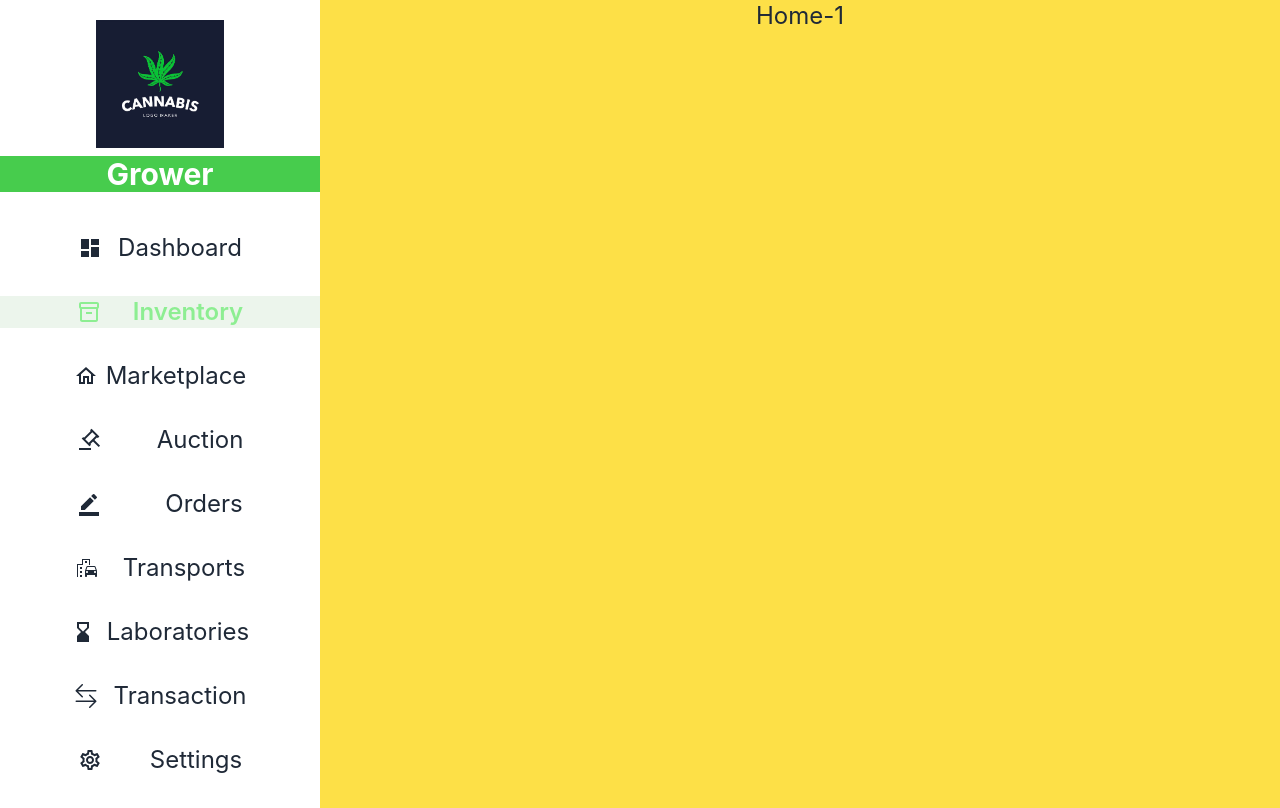
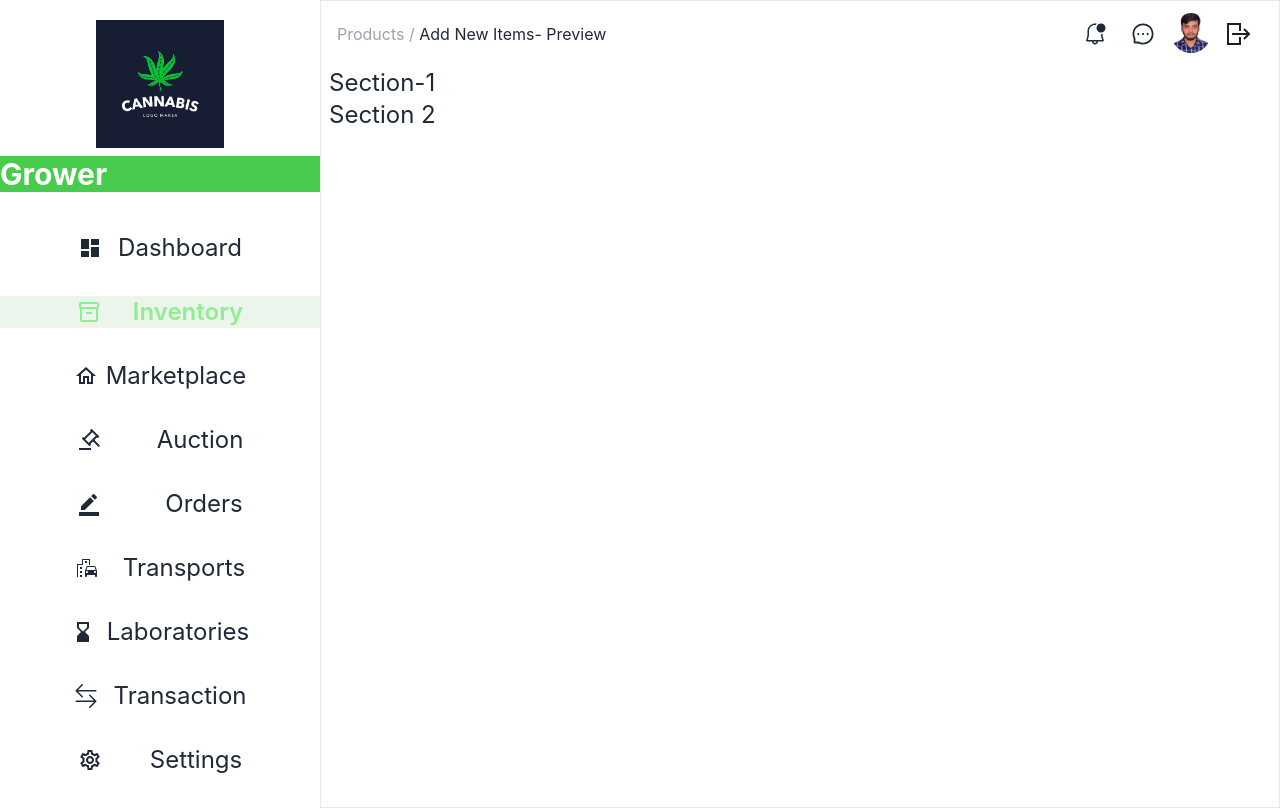
Before and after one commit to BappySheikh1/cannabies-client, a React (Create React App) app: page / in a window 1280 px wide. Built offline with nearby package versions, Linux system fonts and the light colour scheme.

Commit message:
Navbar added

```diff
--- a/src/App.js
+++ b/src/App.js
@@ -3,7 +3,7 @@ import Main from './layout/Main';
 
 function App() {
   return (
-    <div className="App">
+    <div className="">
       <Main />
     </div>
   );
--- /dev/null
+++ b/src/Pages/ComponentHome/Home/Navbar/Navbar.js
@@ -0,0 +1,45 @@
+import React from 'react';
+import { AiOutlineMessage } from 'react-icons/ai';
+import { VscBellDot } from 'react-icons/vsc';
+import { GrLogout } from 'react-icons/gr';
+import img from "../../../../assets/Bappy_Sheikh.jpg"
+
+const Navbar = () => {
+    return (
+        <div>
+            <div className="navbar bg-base-100">
+  <div className="flex-1">
+    <a href='#' className=""><span className='text-gray-400'>Products / </span>
+Add New Items- Preview</a>
+  </div>
+  <div className="flex-none">
+    <div className="dropdown dropdown-end">
+      <label tabIndex={0} className="btn btn-ghost btn-circle">
+      <VscBellDot className='text-2xl'/>
+      </label>
+
+      <label tabIndex={0} className="btn btn-ghost btn-circle">
+      <AiOutlineMessage className='text-2xl'/>
+      </label>
+    </div>
+
+    <div className="dropdown dropdown-end">
+      <label tabIndex={0} className="btn btn-ghost btn-circle avatar">
+        <div className="w-10 rounded-full">
+          <img src={img} alt=''/>
+        </div>
+      </label>
+
+    </div>
+
+    <label tabIndex={0} className="btn btn-ghost btn-circle">
+      <GrLogout className='text-2xl'/>
+      </label>
+
+  </div>
+</div>
+        </div>
+    );
+};
+
+export default Navbar;
--- /dev/null
+++ b/src/Pages/ComponentHome/Home/Section1/Section1.js
@@ -0,0 +1,11 @@
+import React from 'react';
+
+const Section1 = () => {
+    return (
+        <div>
+            <h2 className='text-2xl'> Section-1 </h2>
+        </div>
+    );
+};
+
+export default Section1;
--- /dev/null
+++ b/src/Pages/ComponentHome/Home/Section2/Section2.js
@@ -0,0 +1,11 @@
+import React from 'react';
+
+const Section2 = () => {
+    return (
+        <div>
+            <h2 className="text-2xl">Section 2</h2>
+        </div>
+    );
+};
+
+export default Section2;
--- /dev/null
+++ b/src/Pages/ComponentHome/Home/home.js
@@ -0,0 +1,16 @@
+import React from 'react';
+import Navbar from './Navbar/Navbar';
+import Section1 from './Section1/Section1';
+import Section2 from './Section2/Section2';
+
+const home = () => {
+    return (
+        <div>
+             <Navbar />
+             <Section1 />
+             <Section2 />
+        </div>
+    );
+};
+
+export default home;
--- a/src/layout/Main.js
+++ b/src/layout/Main.js
@@ -1,5 +1,6 @@
 import React from 'react';
 import ComponentSide from '../Pages/ComponentSide/Home'
+import ComponentHome from '../Pages/ComponentHome/Home/home'
 
 const Main = () => {
     return (
@@ -9,8 +10,8 @@ const Main = () => {
                 <ComponentSide />
              </div>
 
-             <div className='col-span-3 bg-yellow-300'>
-                <h2 className="text-2xl">Home-1</h2>
+             <div className='col-span-3 px-2 border'>
+                <ComponentHome />
             </div>
         </div>
     );
```
Also changed, not shown: src/assets/Bappy_Sheikh.jpg (added).
